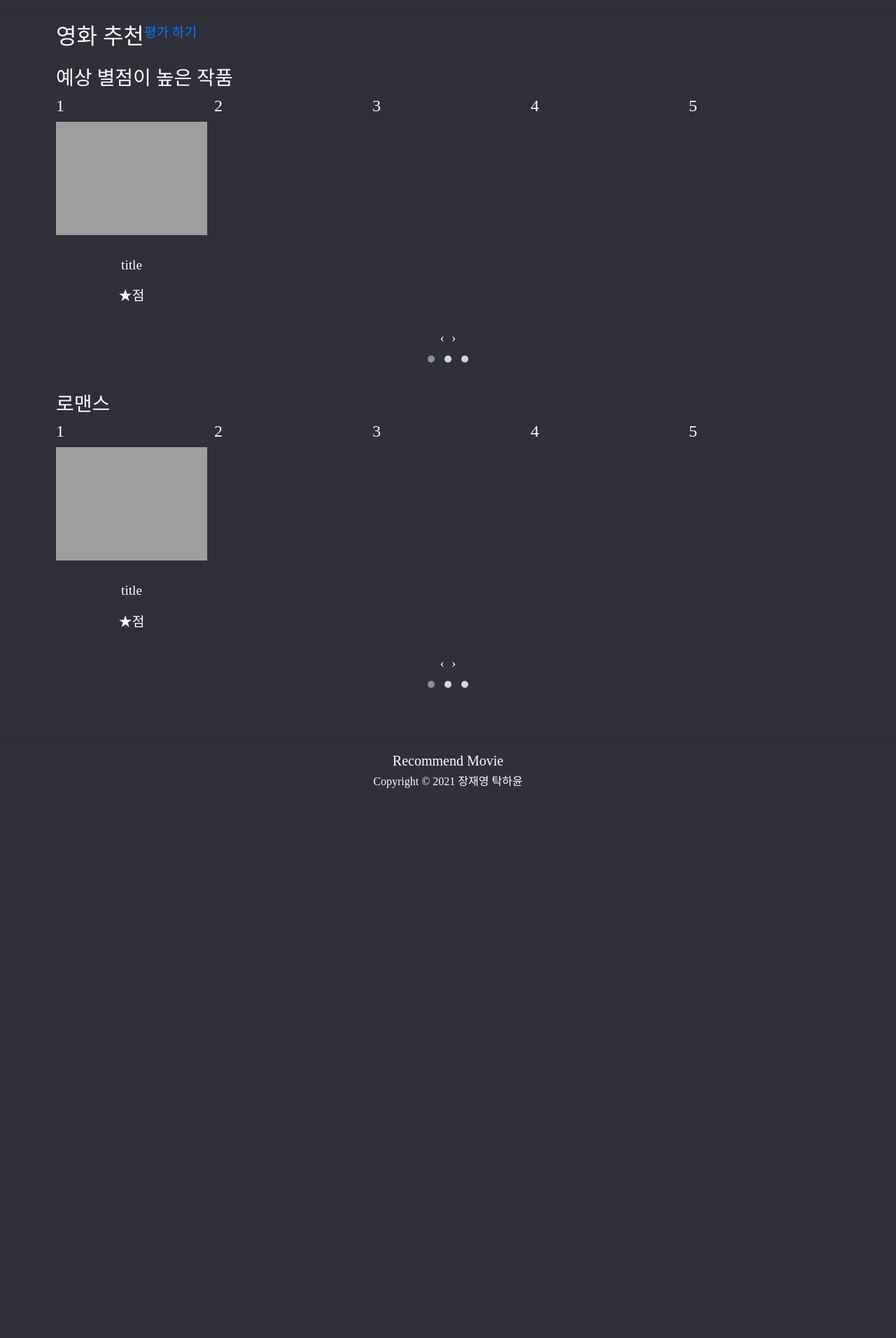
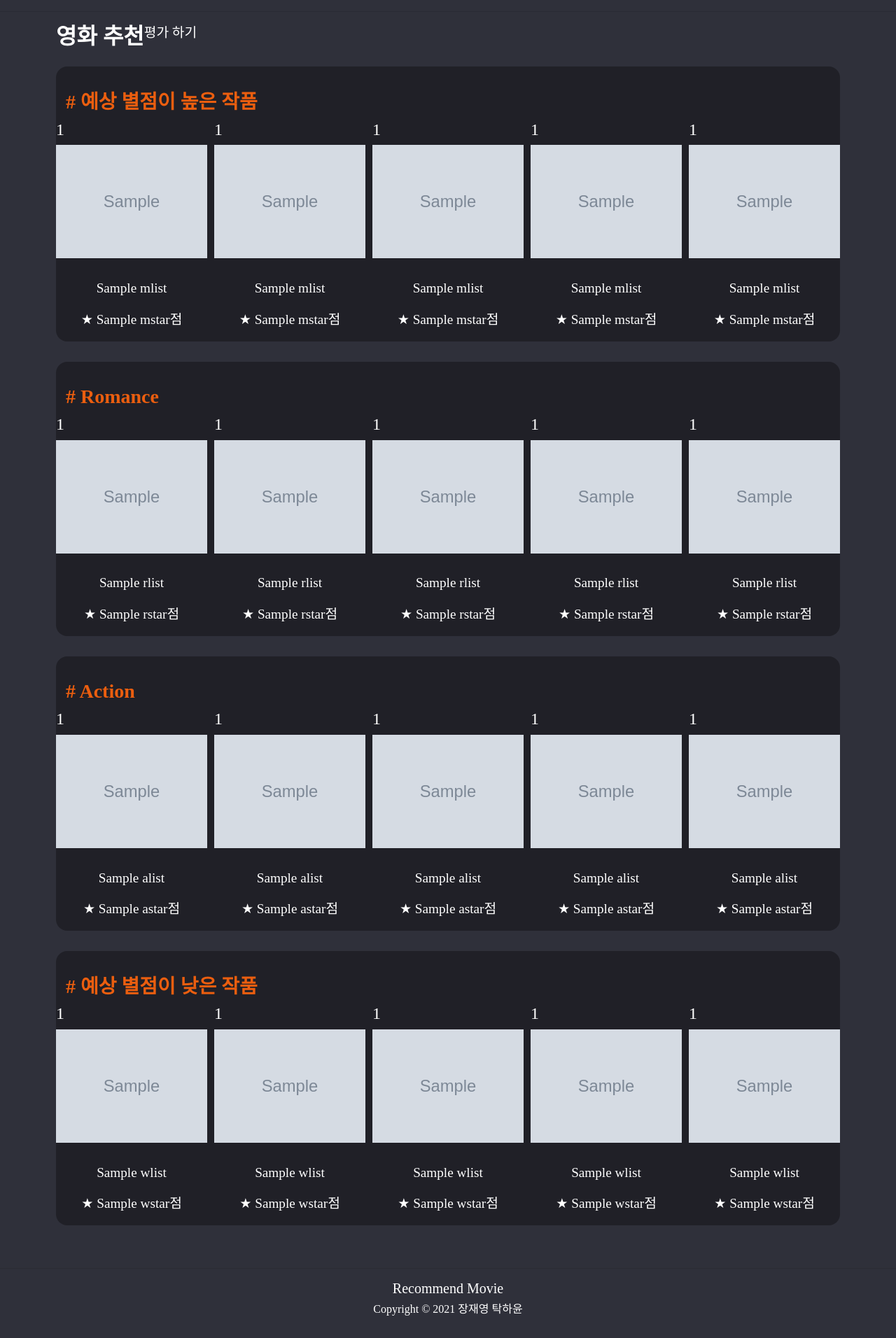
Before and after one commit to wkd-woo/RecommendMovies, a Django app: template goapp/templates/goapp/recommend.html in a window 1280 px wide. Shown: the part 140-2052 px from the top of the page at 70% size. Before the commit the page ends 1266 px from the top, so only its background shows below. Run offline with Django 3.2, Linux system fonts and the light colour scheme; the template is opened without the code that fills it: most values are stand-ins (such as "Sample title", 1, 10 or a date in 2020); grey boxes marked "Sample" are stand-in pictures; parts of the project's set-up code (start-up, migrations or seed data) failed here and were passed over; some libraries are stand-ins or nearby versions; grey boxes are pictures that could not be loaded.

Commit message:
추천페이지 v1
추천 페이지에서 영화를 클릭하면 상세 페이지로 이동

```diff
--- a/analysisapp/predict.py
+++ b/analysisapp/predict.py
@@ -51,14 +51,15 @@ class goRecommend():
 
         rsearch.fit(YOU[genre_cols], YOU['rating'])  # 장르 칼럼
 
-        rsearch.best_estimator_.alpha
+        #rsearch.best_estimator_.alpha
 
         intercept = rsearch.best_estimator_.intercept_
         coef = rsearch.best_estimator_.coef_
 
+        """
         you_profile = pd.DataFrame([intercept, *coef],  # 유저 profile 생성. 장르별 계수
                                    index=['intercept', *genre_cols], columns=['score'])
-
+        """
         predictions = rsearch.best_estimator_.predict(genres)
         genres['YOU'] = predictions
 
--- a/goapp/templates/goapp/rating_detail.html
+++ b/goapp/templates/goapp/rating_detail.html
@@ -5,7 +5,7 @@
     <div class="row">
         <!-- 영화 포스터 -->
         <div class="col">
-            <img src="{{ movie.imgurl }}" alt="{{ movie.movieId }}" class="img-fluid" alt="cinema" width="600" height="600">
+            <img src="{{ movie.imgurl }}" alt="{{ movie.movieId }}" class="img-fluid" alt="cinema" onerror="this.src='{% static 'images/noimg.png' %}'" width="600" height="600">
         </div>
         <div class="col">
             <br>
--- a/goapp/templates/goapp/recommend.html
+++ b/goapp/templates/goapp/recommend.html
@@ -1,96 +1,164 @@
 {% extends 'base.html' %}
 {% load static %}
+{% load custiomtag %}   {# 커스텀태그 작성으로 리스트의 index의 값을 가져옴 #}
 {% block content %}
     <link rel="stylesheet" href="{% static 'css/owl.carousel.css' %}"/>
     <link rel="stylesheet" href="{% static 'css/owl.theme.default.css' %}"/>
     <script src="{% static 'js/owl.carousel.js' %}"></script>
     <script src="{% static 'js/owl.autoplay.js' %}"></script>
     <script src="{% static 'js/owl.navigation.js' %}"></script>
+
+    {% comment %}
+    a 태그 링크 밑줄/색상 변경
+    style 소스의 type = text를 제어하는 css로 한다.
+    a:link : 클릭하지 않은 링크
+    a:visited : 한번 클릭했던 혹은 다녀갔던 링크
+    a:hover : 링크를 클릭하려고 마우스를 가져갔을 때
+    decoration : 밑줄
+    none : 없는 상태
+    underline : 있는 상태
+
+    a:active : 링크부분에서 마우스를 누르고 있는 동안의 상태
+    {% endcomment %}
+    <style type="text/css">
+     a:link { color: inherit; text-decoration: none;}
+     a:visited { color: inherit; text-decoration: none;}
+     a:hover { color: #BC3A80; text-decoration: none; text-shadow: 0 0 24px;}
+    </style>
+
 <div class="container my-3">
     <ul class="nav">
         <li>
-            <h2>영화 추천</h2>
+            <h2 style="font-weight: bold">영화 추천</h2>
         </li>
-        <li><a href="{% url 'goapp:rating_home' %}">평가 하기</a></li>
+        <li><a href="{% url 'goapp:rating_home' %}" style="color: white!important;">평가 하기</a></li>
     </ul>
 </div>
     <div class="container my-3">
-        <div class="recommend bg-gray">
         <!--1. 예상 별점이 높은 작품-->
-            <div class="object"><h3>예상 별점이 높은 작품</h3></div>
+        <div class="recommend" style="background-color:#202027;border-radius: 1rem;">
+            <div class="object"><h3 style="color: #EB5E0F; font-weight: bold"><br>&nbsp # 예상 별점이 높은 작품<br></h3></div>
             <div class="owl-carousel owl-theme">
+            {% for i in Mlist %}
                 <div class="frame">
-                <!--for문 시작 12개까지 -->
+                    {# 캐러셀 순서, 포스터, 영화 제목을 클릭하면 상세 페이지로 이동 #}
+                    <a href="{% url 'goapp:rating_detail' i.movieId %}">
                         <!--순서-->
-                <div class="item"><h4>1</h4></div>
+                        <div class="item"><h4>{{ forloop.counter }}</h4></div>
                         <!--포스터-->
                         <div class="img">
-                    <img src="https://images-na.ssl-images-amazon.com/images/M/MV5BMDU2ZWJlMjktMTRhMy00ZTA5LWEzNDgtYmNmZTEwZTViZWJkXkEyXkFqcGdeQXVyNDQ2OTk4MzI@..jpg"
-                         alt="1">
+                                <img src="{{ i.imgurl }}" alt="{{ i.movieId }}" onerror="this.src='{% static 'images/noimg.png' %}'">
                         </div>
                         <!--영화 제목-->
                         <div class="movietitle text-center">
                             <br>
-                    <p>title</p>
+                            <p>{{ i.title }}</p>
                         </div>
+                    </a>
                     <!--영화 평점-->
                     <div class="movierating text-center">
                         <p class="star_rating_string">
-                        ★점
+                            ★ {{ Mstar|index:forloop.counter0 }}점
                         </p>
                     </div>
                 </div>
-            <div class="item"><h4>2</h4></div>
-            <div class="item"><h4>3</h4></div>
-            <div class="item"><h4>4</h4></div>
-            <div class="item"><h4>5</h4></div>
-            <div class="item"><h4>6</h4></div>
-            <div class="item"><h4>7</h4></div>
-            <div class="item"><h4>8</h4></div>
-            <div class="item"><h4>9</h4></div>
-            <div class="item"><h4>10</h4></div>
-            <div class="item"><h4>11</h4></div>
-            <div class="item"><h4>12</h4></div>
+            {% endfor %}
             </div>
         </div>
+
         <br>
         <!--2. 로맨스 장르-->
-        <div class="romance">
-            <div class="object"><h3>로맨스</h3></div>
+        <div class="romance" style="background-color:#202027;border-radius: 1rem;">
+            <div class="object"><h3 style="color: #EB5E0F; font-weight: bold"><br>&nbsp # Romance<br></h3></div>
             <div class="owl-carousel owl-theme">
+            {% for i in Rlist %}
                 <div class="frame">
-                <!--for문 시작 12개까지 -->
+                    {# 캐러셀 순서, 포스터, 영화 제목을 클릭하면 상세 페이지로 이동 #}
+                    <a href="{% url 'goapp:rating_detail' i.movieId %}">
                     <!--순서-->
-                <div class="item"><h4>1</h4></div>
+                    <div class="item"><h4>{{ forloop.counter }}</h4></div>
                     <!--포스터-->
                     <div class="img">
-                    <img src="https://images-na.ssl-images-amazon.com/images/M/MV5BMzk2OTg4MTk1NF5BMl5BanBnXkFtZTcwNjExNTgzNA@@..jpg"
-                         alt="2">
+                        <img src="{{ i.imgurl }}" alt="{{ i.movieId }}" onerror="this.src='{% static 'images/noimg.png' %}'">
                     </div>
                     <!--영화 제목-->
                     <div class="movietitle text-center">
                         <br>
-                    <p>title</p>
+                        <p>{{ i.title }}</p>
                     </div>
+                    </a>
                     <!--영화 평점-->
                     <div class="movierating text-center">
                         <p class="star_rating_string">
-                        ★점
+                            ★ {{ Rstar|index:forloop.counter0 }}점
                         </p>
                     </div>
                 </div>
+            {% endfor %}
+            </div>
+        </div>
 
-            <div class="item"><h4>2</h4></div>
-            <div class="item"><h4>3</h4></div>
-            <div class="item"><h4>4</h4></div>
-            <div class="item"><h4>5</h4></div>
-            <div class="item"><h4>6</h4></div>
-            <div class="item"><h4>7</h4></div>
-            <div class="item"><h4>8</h4></div>
-            <div class="item"><h4>9</h4></div>
-            <div class="item"><h4>10</h4></div>
-            <div class="item"><h4>11</h4></div>
-            <div class="item"><h4>12</h4></div>
+        <br>
+        <!--3. 액션 장르-->
+        <div class="actionmovie" style="background-color:#202027;border-radius: 1rem;">
+            <div class="object"><h3 style="color: #EB5E0F; font-weight: bold"><br>&nbsp # Action<br></h3></div>
+            <div class="owl-carousel owl-theme">
+            {% for i in Alist %}
+                <div class="frame">
+                    {# 캐러셀 순서, 포스터, 영화 제목을 클릭하면 상세 페이지로 이동 #}
+                    <a href="{% url 'goapp:rating_detail' i.movieId %}">
+                    <!--순서-->
+                    <div class="item"><h4>{{ forloop.counter }}</h4></div>
+                    <!--포스터-->
+                    <div class="img">
+                        <img src="{{ i.imgurl }}" alt="{{ i.movieId }}" onerror="this.src='{% static 'images/noimg.png' %}'">
+                    </div>
+                    <!--영화 제목-->
+                    <div class="movietitle text-center">
+                        <br>
+                        <p>{{ i.title }}</p>
+                    </div>
+                    </a>
+                    <!--영화 평점-->
+                    <div class="movierating text-center">
+                        <p class="star_rating_string">
+                            ★ {{ Astar|index:forloop.counter0 }}점
+                        </p>
+                    </div>
+                </div>
+            {% endfor %}
+            </div>
+        </div>
+
+        <br>
+        <!--4. 예상 별점이 낮은 작품-->
+        <div class="worst" style="background-color:#202027;border-radius: 1rem;">
+            <div class="object"><h3 style="color: #EB5E0F; font-weight: bold"><br>&nbsp # 예상 별점이 낮은 작품<br></h3></div>
+            <div class="owl-carousel owl-theme">
+            {% for i in Wlist %}
+                <div class="frame">
+                    {# 캐러셀 순서, 포스터, 영화 제목을 클릭하면 상세 페이지로 이동 #}
+                    <a href="{% url 'goapp:rating_detail' i.movieId %}">
+                    <!--순서-->
+                    <div class="item"><h4>{{ forloop.counter }}</h4></div>
+                    <!--포스터-->
+                    <div class="img">
+                        <img src="{{ i.imgurl }}" alt="{{ i.movieId }}" onerror="this.src='{% static 'images/noimg.png' %}'">
+                    </div>
+                    <!--영화 제목-->
+                    <div class="movietitle text-center">
+                        <br>
+                        <p>{{ i.title }}</p>
+                    </div>
+                    </a>
+                    <!--영화 평점-->
+                    <div class="movierating text-center">
+                        <p class="star_rating_string">
+                            ★ {{ Wstar|index:forloop.counter0 }}점
+                        </p>
+                    </div>
+                </div>
+            {% endfor %}
             </div>
         </div>
     </div>
--- /dev/null
+++ b/goapp/templatetags/custiomtag.py
@@ -0,0 +1,7 @@
+from django import template
+register = template.Library()
+
+# 템플릿에서 list[index]을 사용자 커스텀으로 값을 가져올 수 있도록함
+@register.filter
+def index(indexable, i):
+    return indexable[i]
```
Also changed, not shown: goapp/templates/goapp/rating.html (+11 -10 lines), goapp/views.py (+41 -0 lines), rmapp/static/images/noimg.png (added). Lines whose indentation alone changed are shown as unchanged.
